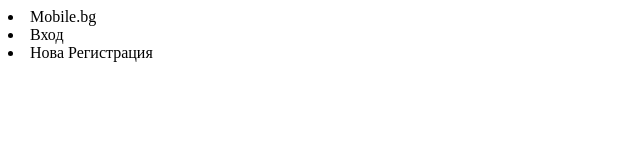
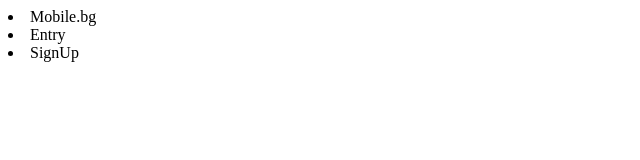
Before and after one commit to StanislavKirev/FirstSite, a plain HTML site: page src/index.html in a window 1280 px wide. Shown: the full height of the page, 0-640 px from the left. Drawn offline with Linux system fonts and the light colour scheme.

Commit message:
Update index.html

```diff
--- a/src/index.html
+++ b/src/index.html
@@ -7,7 +7,7 @@
 <body>
     <table>
         <li> Mobile.bg</li>
-        <li> Вход</li>
-        <li> Нова Регистрация</li>
+        <li> Entry</li>
+        <li> SignUp</li>
     </table>
 </body>
```
